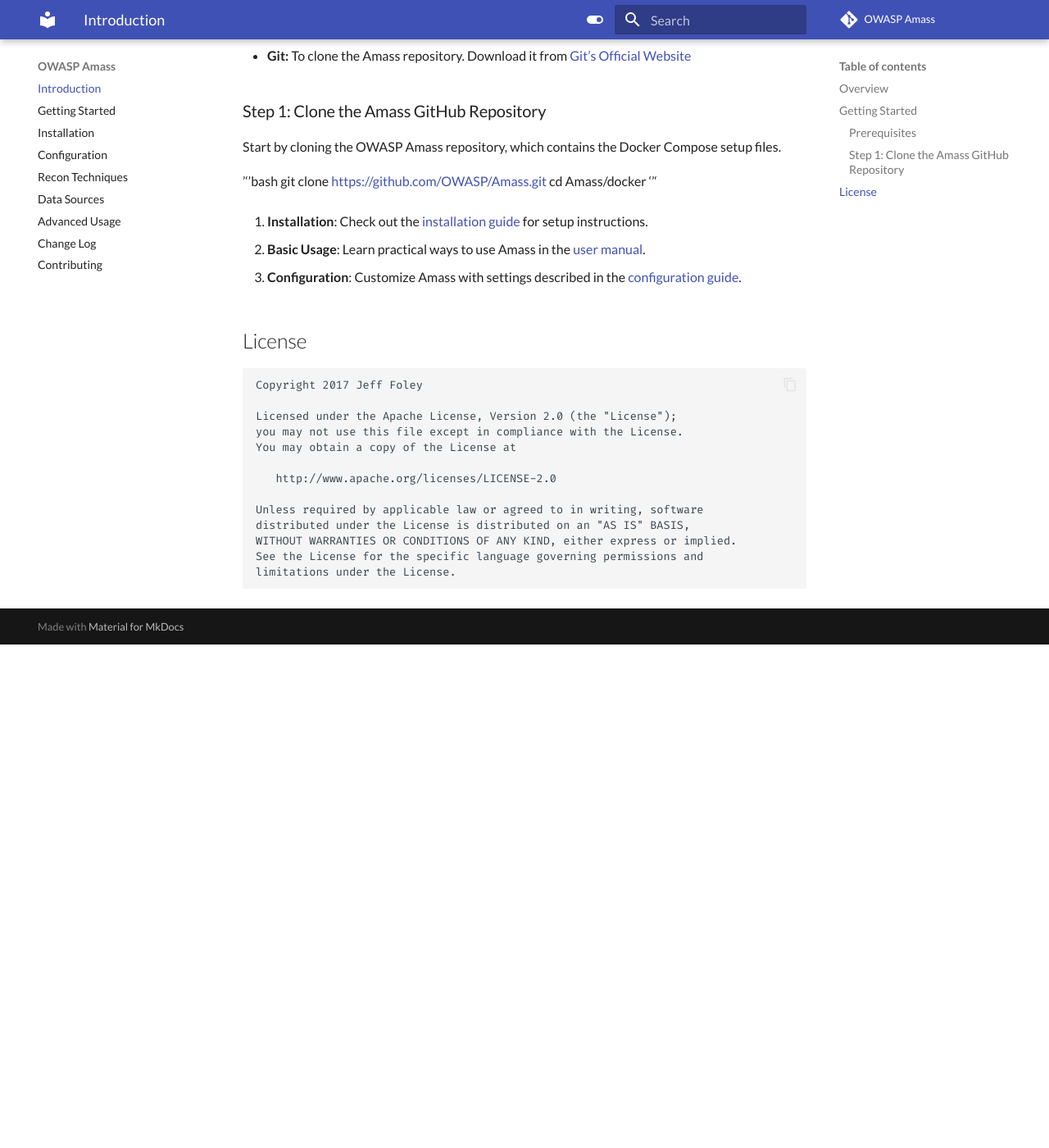
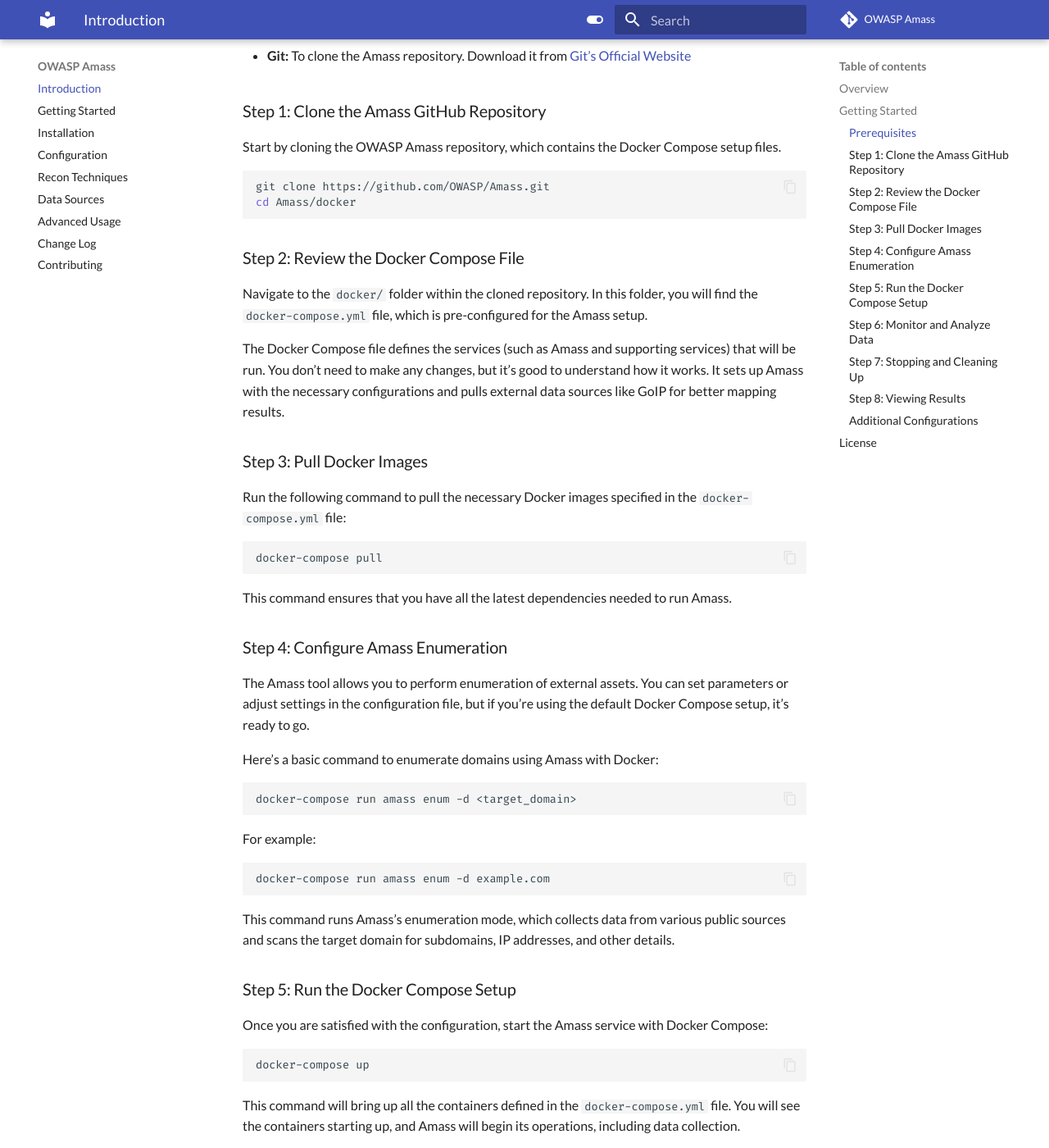
Before and after one commit to owasp-amass/docs, an MkDocs documentation site: the page built from docs/index.md, in a window 1280 px wide and 1400 px high, scrolled down 1172 px. Shown: the whole window at 82% size. Built offline with MkDocs 1.6.1 and Material for MkDocs 9.7.7, drawn with Linux system fonts in a browser that asks for light colours; emoji names are drawn with the system emoji font; comment, search, counter and statistics services are not loaded; before the commit the page ends 1958 px from its top, so only the background shows below that; some of the changed text lies outside the part shown.

Commit message:
Update index.md

````diff
--- a/docs/index.md
+++ b/docs/index.md
@@ -1,4 +1,4 @@
-# 🧩 Amass Docs
+# :spider_web:Amass Docs
 
 **OWASP Amass** is an open-source, versatile Attack Surface Intelligence platform designed to comprehensively map an organization’s footprint. Built for flexibility and depth, Amass combines advanced data collection, network mapping, and OSINT capabilities to deliver detailed insights into physical and digital assets.
 
@@ -37,22 +37,89 @@
 
 Start by cloning the OWASP Amass repository, which contains the Docker Compose setup files.
 
-'''bash
+```bash
 git clone https://github.com/OWASP/Amass.git
 cd Amass/docker
-'''
+```
+
+### Step 2: Review the Docker Compose File
+
+Navigate to the `docker/` folder within the cloned repository. In this folder, you will find the `docker-compose.yml` file, which is pre-configured for the Amass setup.
+
+The Docker Compose file defines the services (such as Amass and supporting services) that will be run. You don’t need to make any changes, but it's good to understand how it works. It sets up Amass with the necessary configurations and pulls external data sources like GoIP for better mapping results.
+
+### Step 3: Pull Docker Images
+
+Run the following command to pull the necessary Docker images specified in the `docker-compose.yml` file:
+
+```bash
+docker-compose pull
+```
+
+This command ensures that you have all the latest dependencies needed to run Amass.
+
+### Step 4: Configure Amass Enumeration
+
+The Amass tool allows you to perform enumeration of external assets. You can set parameters or adjust settings in the configuration file, but if you’re using the default Docker Compose setup, it's ready to go.
+
+Here’s a basic command to enumerate domains using Amass with Docker:
+
+```bash
+docker-compose run amass enum -d <target_domain>
+```
+
+For example:
+
+```bash
+docker-compose run amass enum -d example.com
+```
+
+This command runs Amass’s enumeration mode, which collects data from various public sources and scans the target domain for subdomains, IP addresses, and other details.
+
+### Step 5: Run the Docker Compose Setup
+
+Once you are satisfied with the configuration, start the Amass service with Docker Compose:
+
+```bash
+docker-compose up
+```
+
+This command will bring up all the containers defined in the `docker-compose.yml` file. You will see the containers starting up, and Amass will begin its operations, including data collection.
+
+### Step 6: Monitor and Analyze Data
+
+Once the containers are running, Amass will start collecting information on the domain you specified. The data is logged and can be visualized using the newly introduced dashboards (if you're using an [advanced setup](advanced-usage.md).
+
+You can also inspect logs from the running containers by using:
+
+```bash
+docker-compose logs
+```
+
+This helps you understand the progress of the enumeration process.
+
+### Step 7: Stopping and Cleaning Up
+
+To stop the Docker containers and services, use the following command:
+
+```bash
+docker-compose down
+```
+
+### Step 8: Viewing Results
+
+Amass stores its results in various formats, including text and JSON. To view the results of the enumeration:
+
+```bash
+cat output/amass.txt
+```
+
+You can further process this data using your preferred tools for visualization or analysis.
+
+### Additional Configurations
 
 
 
-
-
-
-
-1. **Installation**: Check out the [installation guide](installation.md) for setup instructions.
-
-2. **Basic Usage**: Learn practical ways to use Amass in the [user manual](user-manual.md).
-
-3. **Configuration**: Customize Amass with settings described in the [configuration guide](configuration.md).
 
 
 License
````
